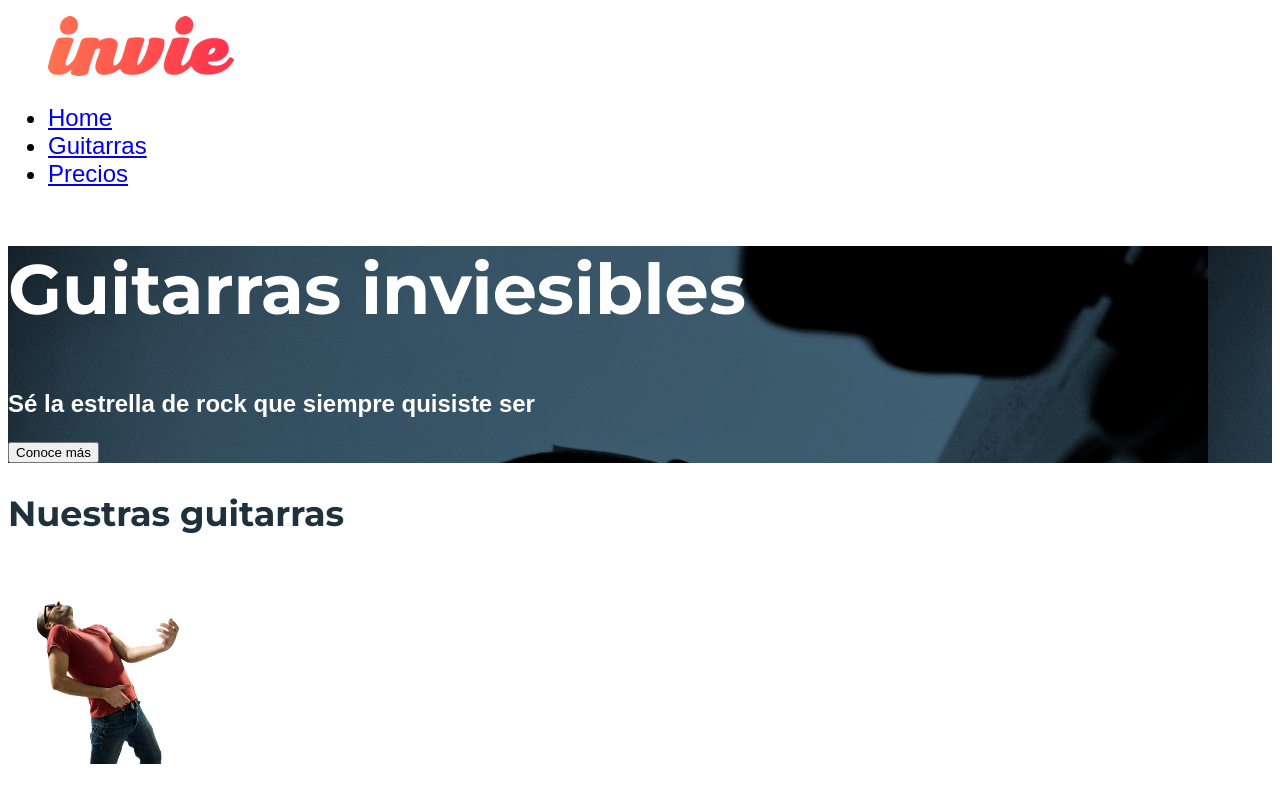
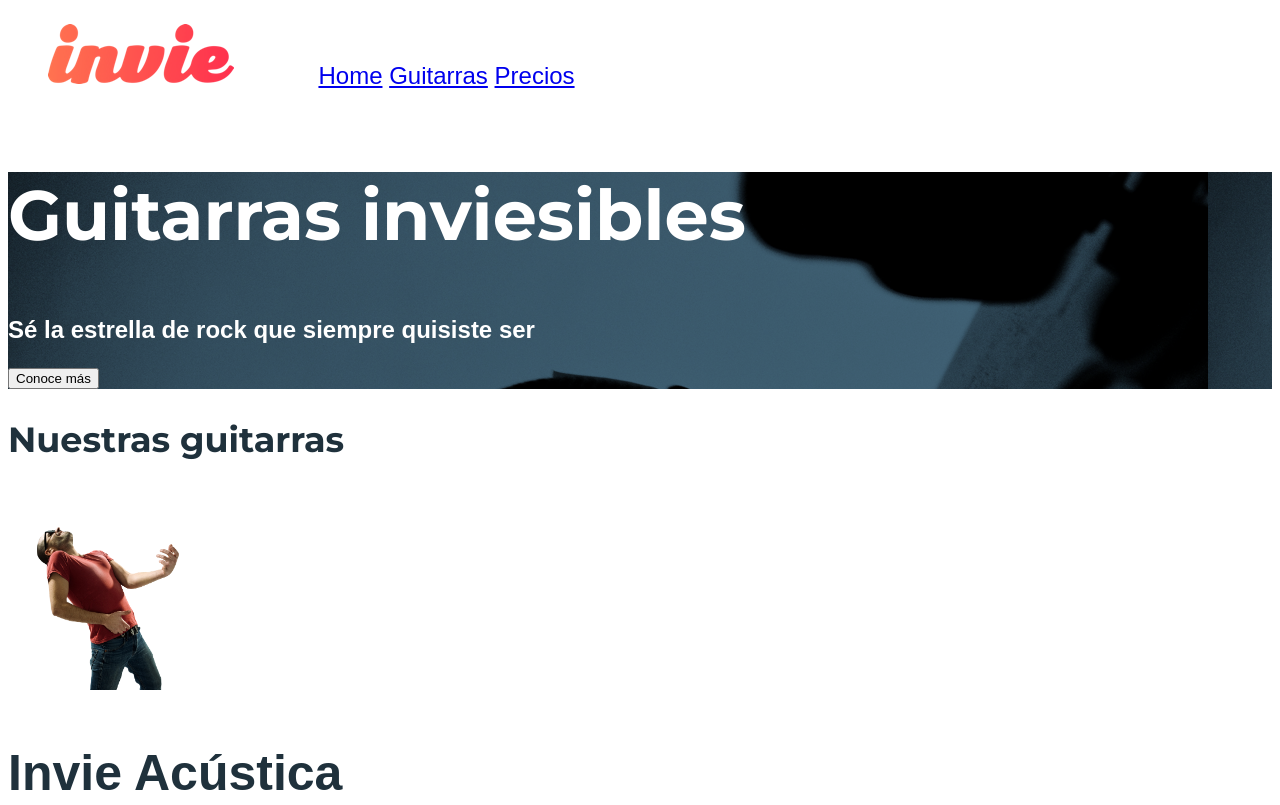
Before and after one commit to yomar-dev/invie, a plain HTML site: page index.html in a window 1280 px wide. Shown: the top 805 px of the page. Drawn offline with Linux system fonts and the light colour scheme; a web font is replaced by a local one.

Commit message:
Se le dio estilo al menú y al logo para posicionarlos en la misma linea

```diff
--- a/css/style.css
+++ b/css/style.css
@@ -40,4 +40,13 @@ article img{
 
 .menu{
 	font-size: 24px;
+	display: inline-block;
 }
+
+.menu li{
+	display: inline-block;
+}
+
+.logo{
+	display: inline-block;
+}
```
